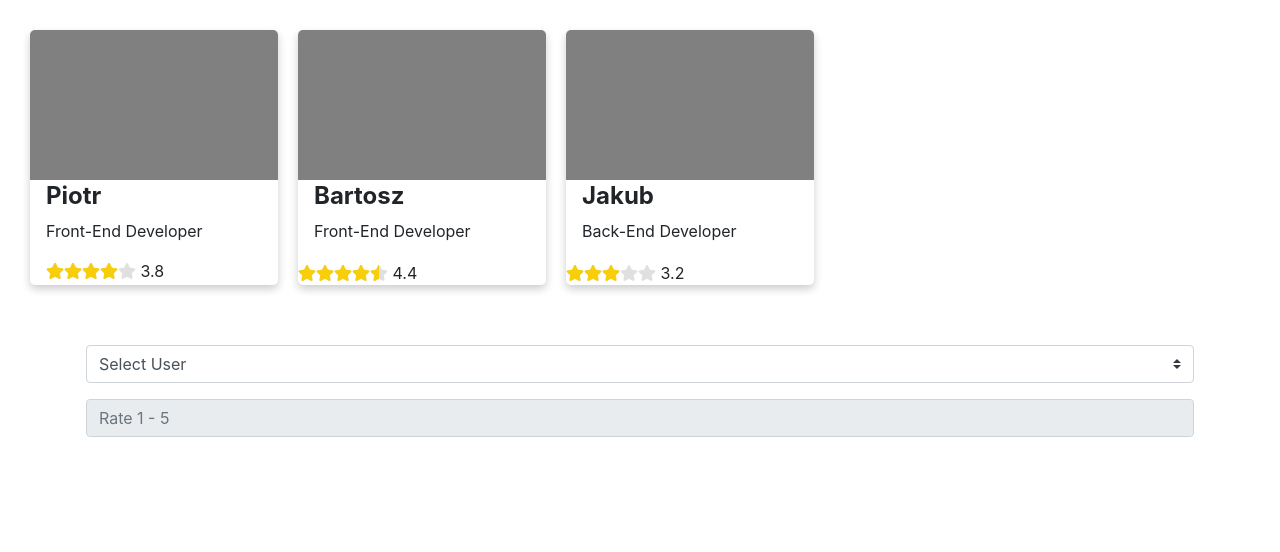
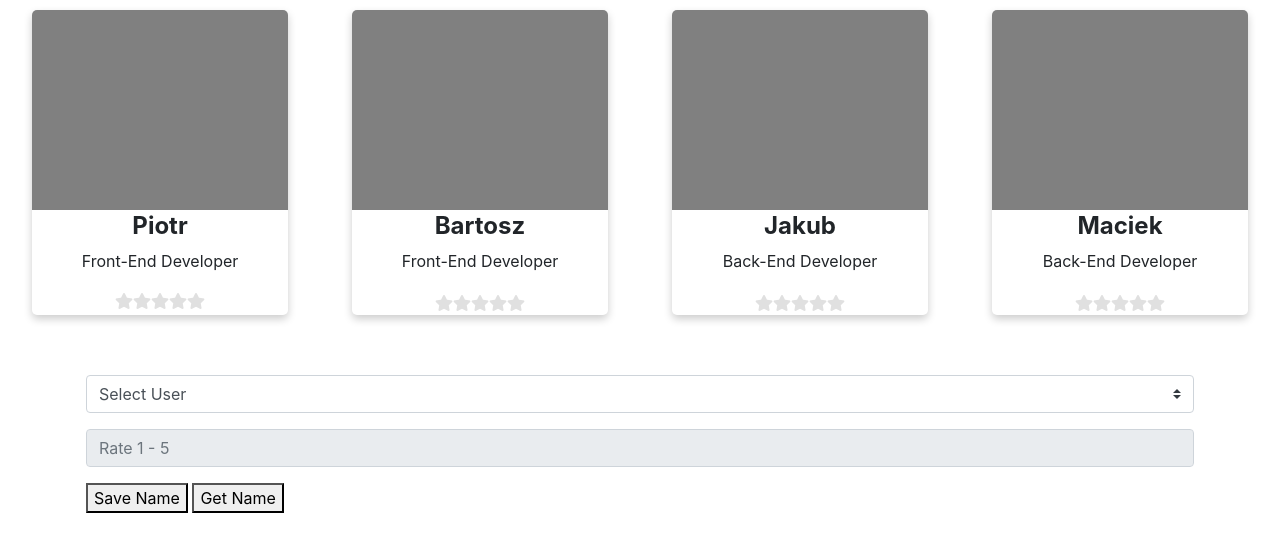
Before and after one commit to iPiotr/Rating-users, a plain HTML site: page index.html in a window 1280 px wide. Drawn offline with nearby package versions, Linux system fonts and the light colour scheme.

Commit message:
Storage
add localStorage stars

```diff
--- a/index.html
+++ b/index.html
@@ -9,6 +9,8 @@
     <link href="https://stackpath.bootstrapcdn.com/bootstrap/4.4.1/css/bootstrap.min.css" rel="stylesheet"
         integrity="sha384-Vkoo8x4CGsO3+Hhxv8T/Q5PaXtkKtu6ug5TOeNV6gBiFeWPGFN9MuhOf23Q9Ifjh" crossorigin="anonymous">
     <link rel="stylesheet" href="style.css">
+
+    <script src="https://ajax.googleapis.com/ajax/libs/jquery/1.12.4/jquery.min.js"></script>
     <title>Rating</title>
 </head>
 
@@ -26,7 +28,7 @@
             <div class="stars-outer">
             <div class="stars-inner"></div>
         </div>
-        <span class="number-rating"></span>
+        <span class="number-rating" id="piotr"></span>
         </div>
 
     </div>
@@ -56,6 +58,19 @@
         </div>
         <span class="number-rating"></span>
     </div>
+
+    <!-- user four -->
+    <div class="user maciek">
+        <div class="img"></div>
+        <div class="container">
+            <h4><b>Maciek</b></h4>
+            <p>Back-End Developer</p>
+        </div>
+        <div class="stars-outer">
+            <div class="stars-inner"></div>
+        </div>
+        <span class="number-rating"></span>
+    </div>
 </div>
 
     <div class="container mt-5">
@@ -65,6 +80,7 @@
                 <option value="piotr">Rate Piotr</option>
                 <option value="bartosz">Rate Bartosz</option>
                 <option value="jakub">Rate Jakub</option>
+                <option value="maciek">Rate Maciek</option>
             </select>
         </div>
         <div class="form-group">
@@ -72,6 +88,8 @@
                 placeholder="Rate 1 - 5" disabled>
         </div>
 
+            <button type="button" class="save">Save Name</button>
+            <button type="button" class="access">Get Name</button>
 
     </div>
 
--- a/script.js
+++ b/script.js
@@ -1,8 +1,9 @@
 // Initial Ratings
 let ratings = {
-    piotr: 3.8,
-    bartosz: 4.4,
-    jakub: 3.2
+    piotr: 0,
+    bartosz: 0,
+    jakub: 0,
+    maciek: 0,
 }
 
 // Total Stars
@@ -10,6 +11,26 @@ const starsTotal = 5;
 
 // Run getRatings when DOM loads
 document.addEventListener('DOMContentLoaded', getRatings);
+let ratingsUser = Object.values(ratings);
+console.log(localStorage.ratingsUser);
+ratings = localStorage.ratingsUser;
+console.log(ratings);
+ratinggg = document.getElementsByClassName('number-rating');
+ratingsUser = ratinggg;
+console.log(ratingsUser);
+console.log(ratinggg);
+
+
+
+
+$(".access").click(function () {
+    console.log(localStorage);
+
+    // Retrieve data
+
+    console.log(ratingControll);
+
+});
 
 // Form Elements
 const userSelect = document.getElementById('user-select');
@@ -21,13 +42,17 @@ let user;
 // User select change
 userSelect.addEventListener('change', (e) => {
     user = e.target.value;
+    console.log(e.target.value);
+
     // Enable rating control
     ratingControl.disabled = false;
     ratingControl.value = ratings[user];
 });
 
 // Rating control change
-ratingControl.addEventListener('blur', (e) => {
+ratingControl.addEventListener('keypress', (e) => {
+    if (e.key === 'Enter') {
+        // code for enter
         const rating = e.target.value;
 
         if (rating > 5 || rating < 1) {
@@ -38,8 +63,26 @@ ratingControl.addEventListener('blur', (e) => {
         // Change rating
         ratings[user] = rating;
 
+        $(document).ready(function () {
+            $(".save").click(function () {
+                // Get input name
+
+                let ratingsUser = Object.values(ratings);
+                console.log(ratings);
+
+                // Store data
+                localStorage.setItem("ratingsUser", ratingsUser);
+            });
+
+        });
+
+
+
         getRatings();
+    }
+
 });
+
 
 // Get ratings
 function getRatings() {
@@ -51,9 +94,10 @@ function getRatings() {
         const starPercentageRounded = `${Math.round(starPercentage / 10) * 10}%`;
 
         // Set width of stars-inner to percentage
-        document.querySelector(`.${rating} .stars-inner`).style.width = starPercentageRounded;
+        // document.querySelector(`.${rating} .stars-inner`).style.width = starPercentageRounded;
 
         // Add number rating
-        document.querySelector(`.${rating} .number-rating`).innerHTML = ratings[rating];
+        // document.querySelector(`.${rating} .number-rating`).innerHTML = ratings[rating];
+
     }
 }
--- a/style.css
+++ b/style.css
@@ -2,7 +2,7 @@
 .content {
   display: flex;
   flex-wrap: wrap;
-  margin: 20px;
+  text-align: center;
 }
 
 .view {
@@ -22,13 +22,13 @@ input {
   box-shadow: 0 4px 8px 0 rgba(0,0,0,0.2);
   width: 20%;
   border-radius: 5px;
-  margin: 10px;
+  margin: 10px auto;
 }
 
 .img {
   border-radius: 5px 5px 0 0;
   width: 100%;
-  height: 150px;
+  height: 200px;
   background: grey;
 }
 
```
Lines whose indentation alone changed are shown as unchanged.
